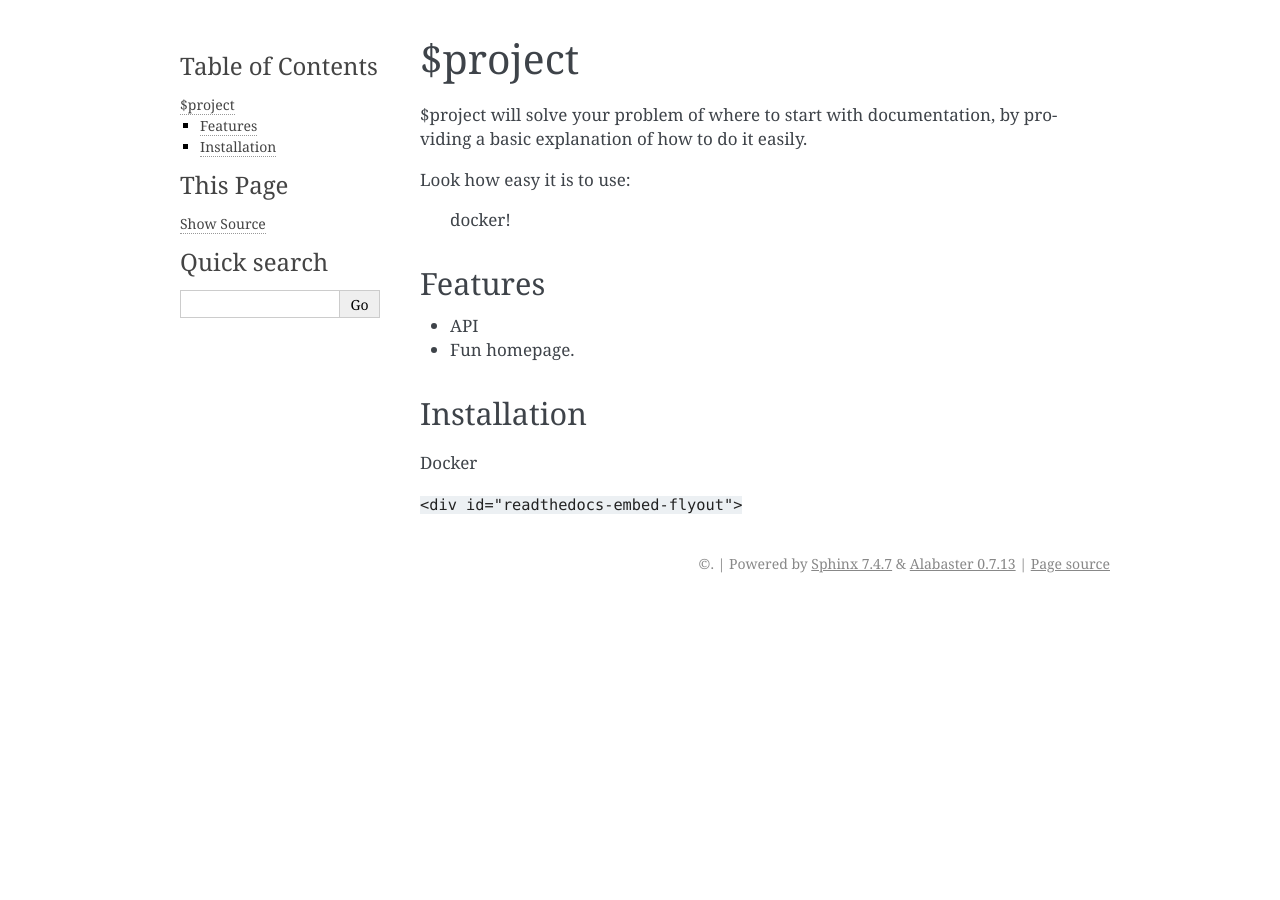
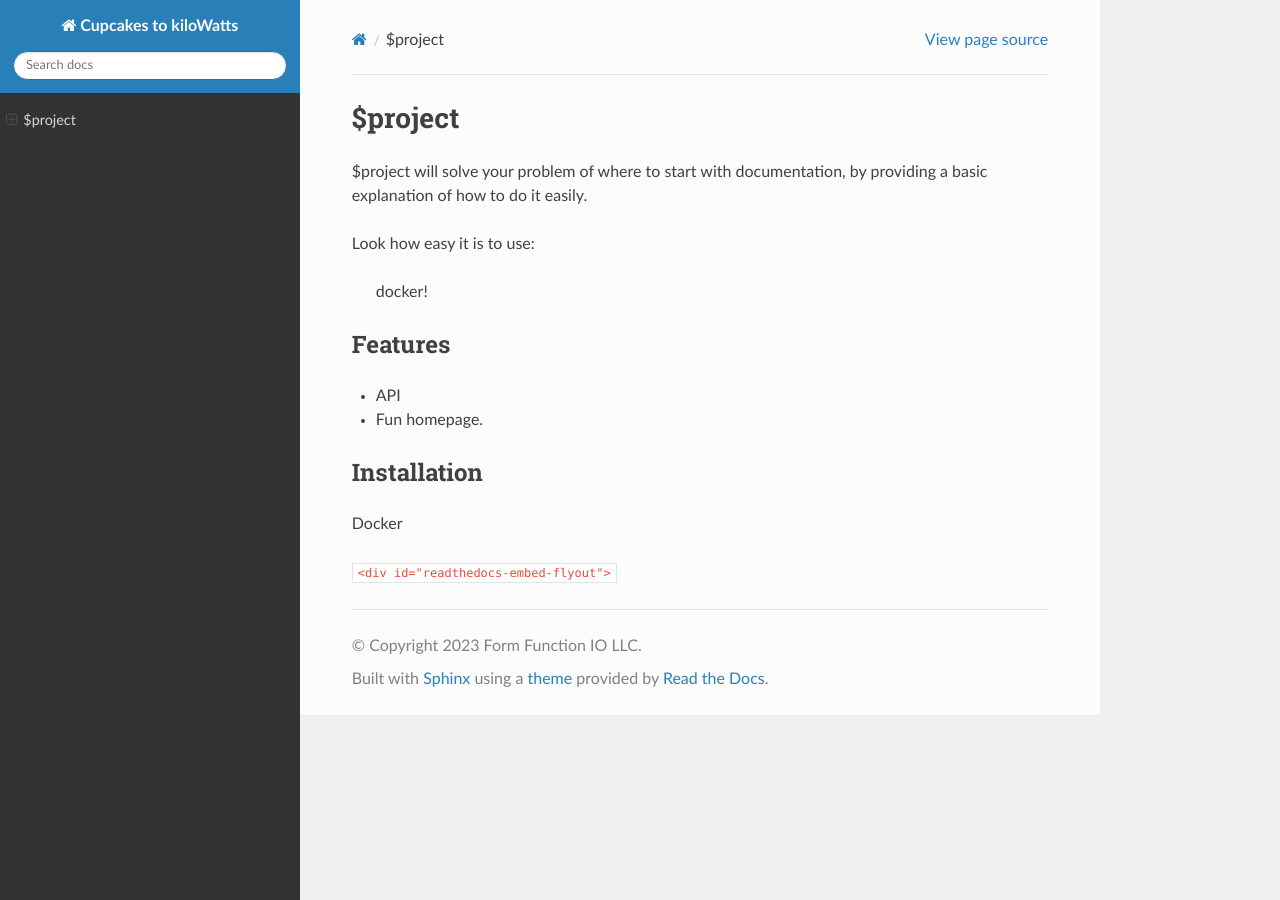
Before and after one commit to whitneykrape/cupcakestokilowatts-lite, a Sphinx documentation site: the page built from docs/index.rst, in a window 1280 px wide. Built offline with Sphinx 7.4.7 and the Read the Docs theme 2.0.0, drawn with Linux system fonts in a browser that asks for light colours; some of the changed lines change nothing that is shown.

Commit message:
Starting to fill out Docs functionality.

```diff
--- a/docs/conf.py
+++ b/docs/conf.py
@@ -1 +1,48 @@
 master_doc = 'index'
+
+# -- Project information -----------------------------------------------------
+
+project = "Cupcakes to kiloWatts"
+copyright = "2023 Form Function IO LLC"
+author = "Form Function IO LLC"
+
+
+# -- General configuration ---------------------------------------------------
+# -- General configuration
+
+extensions = [
+    "sphinx.ext.duration",
+    "sphinx.ext.doctest",
+    "sphinx.ext.autodoc",
+    "sphinx.ext.autosummary",
+    "sphinx.ext.intersphinx",
+]
+
+intersphinx_mapping = {
+    "rtd": ("https://docs.readthedocs.io/en/stable/", None),
+    "python": ("https://docs.python.org/3/", None),
+    "sphinx": ("https://www.sphinx-doc.org/en/master/", None),
+}
+intersphinx_disabled_domains = ["std"]
+
+templates_path = ["_templates"]
+
+# -- Options for EPUB output
+epub_show_urls = "footnote"
+
+# List of patterns, relative to source directory, that match files and
+# directories to ignore when looking for source files.
+# This pattern also affects html_static_path and html_extra_path.
+exclude_patterns = ["_build", "Thumbs.db", ".DS_Store"]
+
+# -- Options for HTML output -------------------------------------------------
+
+# The theme to use for HTML and HTML Help pages.  See the documentation for
+# a list of builtin themes.
+#
+html_theme = "sphinx_rtd_theme"
+
+# Add any paths that contain custom static files (such as style sheets) here,
+# relative to this directory. They are copied after the builtin static files,
+# so a file named "default.css" will overwrite the builtin "default.css".
+html_static_path = ["_static"]
```
